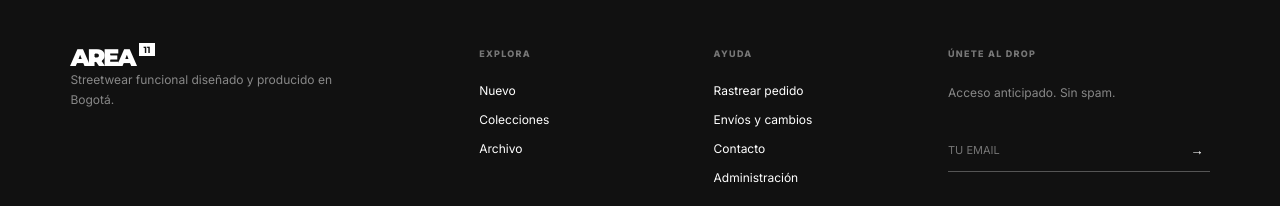
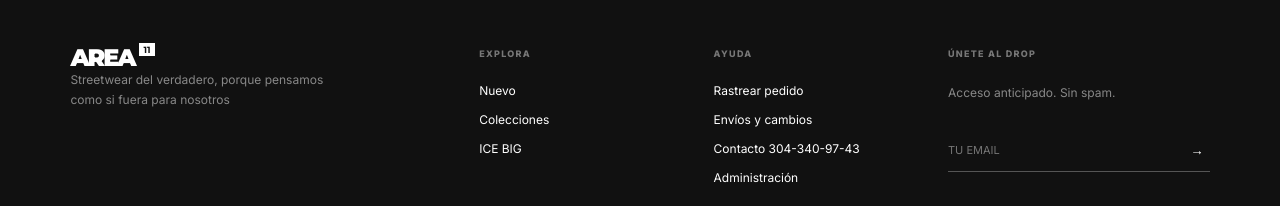
Before and after one commit to MykeStiv5/tiendavirtua, a React (Vite) app: page / in a window 1280 px wide. Shown: the part 2280-2486 px from the top of the page. Built offline with nearby package versions, Linux system fonts and the light colour scheme; no server answers; the database is empty.

Commit message:
Update Footer.jsx

```diff
--- a/src/components/Footer.jsx
+++ b/src/components/Footer.jsx
@@ -37,21 +37,21 @@ export default function Footer() {
           <strong>11</strong>
         </a>
 
-        <p>Streetwear funcional diseñado y producido en Bogotá.</p>
+        <p>Streetwear del verdadero, porque pensamos como si fuera para nosotros</p>
       </div>
 
       <div className="footer__column">
         <span>EXPLORA</span>
         <a href="#productos">Nuevo</a>
         <a href="#productos">Colecciones</a>
-        <a href="#/">Archivo</a>
+        <a href="#/">ICE BIG</a>
       </div>
 
       <div className="footer__column">
         <span>AYUDA</span>
         <a href="#/track">Rastrear pedido</a>
         <a href="#/">Envíos y cambios</a>
-        <a href="#/">Contacto</a>
+        <a href="#/">Contacto 304-340-97-43</a>
         <a href="#/admin">Administración</a>
       </div>
 
```
